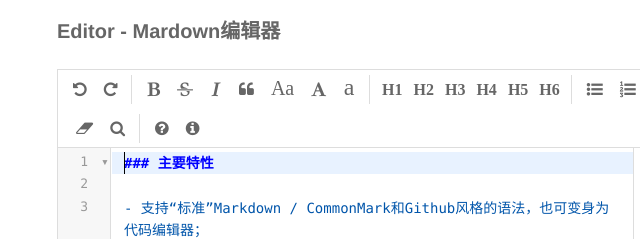
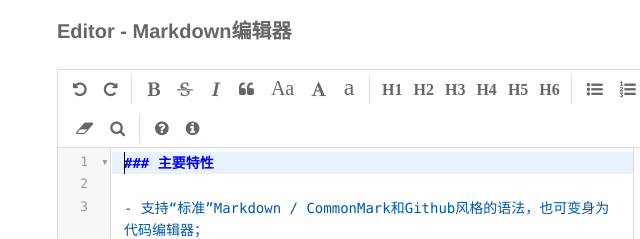
Before and after one commit to ming-14/editor, a plain HTML site: page index.html in a window 1280 px wide. Shown: the top 239 px of the page, 7-647 px from the left. Drawn offline with Linux system fonts and the light colour scheme.

Commit message:
Update index.html

```diff
--- a/index.html
+++ b/index.html
@@ -14,7 +14,7 @@
     <body>
         <div id="layout">
             <header>
-                <h1>Editor - Mardown编辑器</h1>
+                <h1>Editor - Markdown编辑器</h1>
             </header>
             <div id="test-editormd">
                 <textarea style="display:none;">### 主要特性
```
